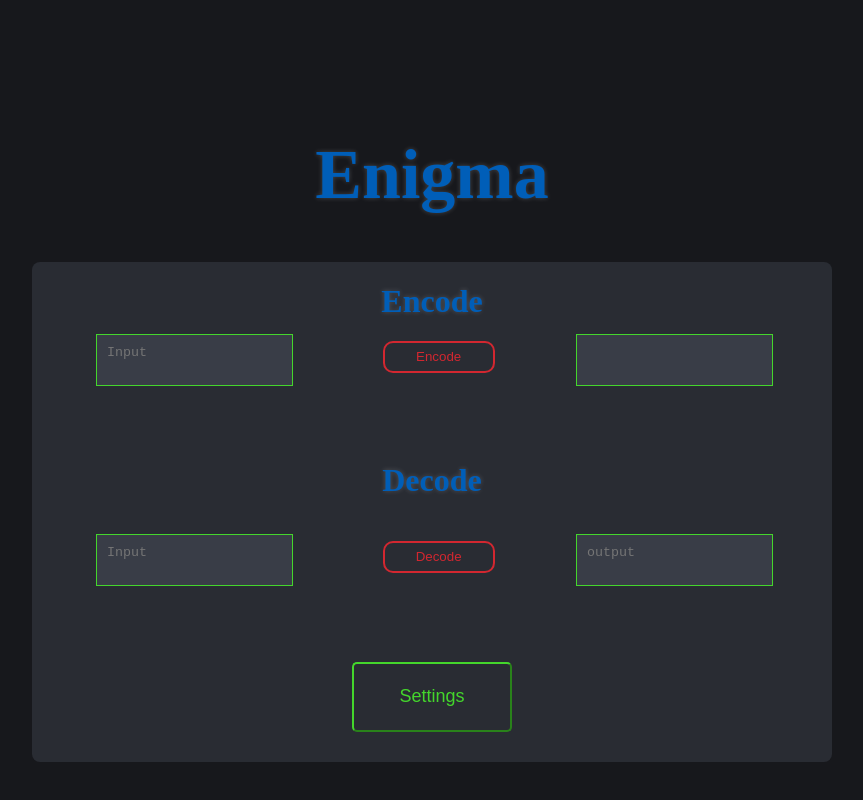
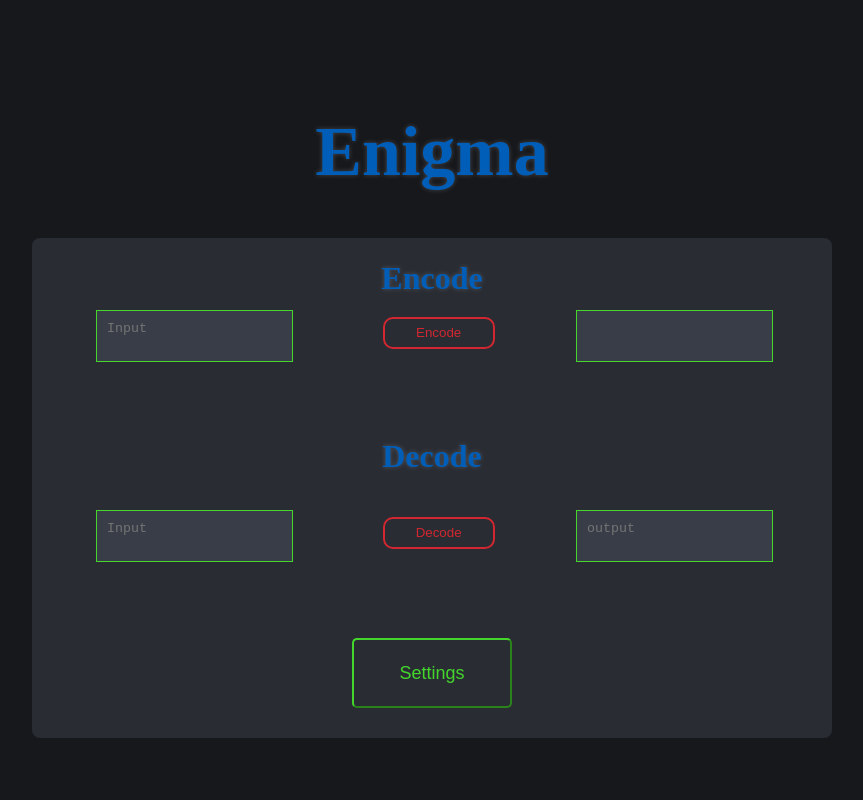
Before and after one commit to HellFelix/Cipher, a website: page index.html in a window 1280 px wide. Shown: the whole page, without its empty margins (208-1071 px from the left). Drawn offline with Linux system fonts and the light colour scheme.

Commit message:
Changes to the visual end in index.html. Also fixed errors in README.md

```diff
--- a/index.html
+++ b/index.html
@@ -7,8 +7,8 @@
     <link href="css/styles.css" rel="stylesheet">
   </head>
   <body>
-    <div id=title>
-      <h1 style="font-size:70px">Enigma</h1>
+    <div id=title style"height: 10%">
+      <h1 style="font-size:70px; margin-bottom;:5%; margin-top: 0;">Enigma</h1>
     </div>
     <div id="main">
       <div id="inputScreen" style="height: 100%; width: 100%;">
```
Also changed, not shown: README.md.
